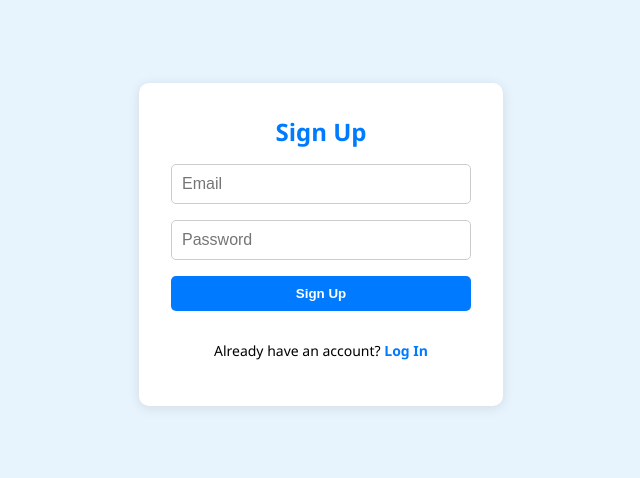
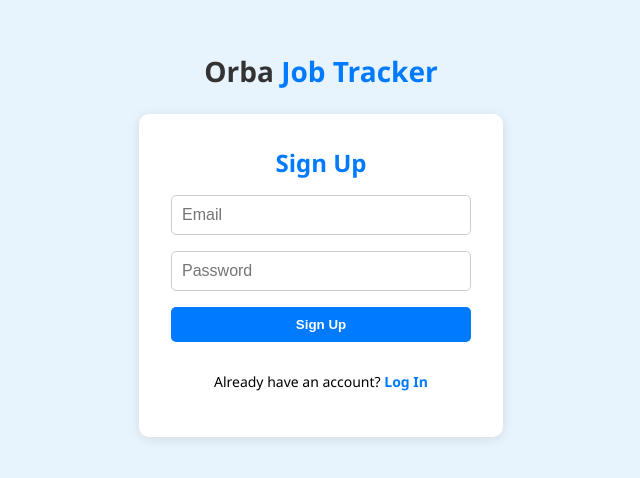
Before and after one commit to OrBarak3/Job-Tracker, a React (Create React App) app: page /signup in a window 1280 px wide. Shown: the part 180-658 px from the top of the page, without its empty margins (319-959 px from the left). Built offline with nearby package versions, Linux system fonts and the light colour scheme; no server answers.

Commit message:
logo change

```diff
--- a/package.json
+++ b/package.json
@@ -7,6 +7,7 @@
     "@testing-library/jest-dom": "^6.6.3",
     "@testing-library/react": "^16.3.0",
     "@testing-library/user-event": "^13.5.0",
+    "@vercel/analytics": "^1.5.0",
     "firebase": "^11.8.1",
     "react": "^19.1.0",
     "react-beautiful-dnd": "^13.1.1",
--- a/src/Login.js
+++ b/src/Login.js
@@ -14,14 +14,21 @@ export default function Login() {
       await signInWithEmailAndPassword(auth, email, password);
       navigate('/dashboard'); // redirect on success
     } catch (err) {
+      console.error("Login error:", err.code, err.message);
       alert(err.message);
     }
   };
 
   return (
     <div style={styles.container}>
+      <div style={styles.inner}>
+        <div style={styles.logo}>
+          Orba <span style={styles.logoAccent}>Job Tracker</span>
+        </div>
+
         <form onSubmit={handleLogin} style={styles.form}>
           <h2 style={styles.header}>Log In</h2>
+
           <input
             type="email"
             value={email}
@@ -38,12 +45,15 @@ export default function Login() {
             required
             style={styles.input}
           />
+
           <button type="submit" style={styles.button}>Log In</button>
+
           <p style={styles.text}>
             Don’t have an account?{' '}
             <Link to="/signup" style={styles.link}>Sign Up</Link>
           </p>
         </form>
+      </div>
     </div>
   );
 }
@@ -55,6 +65,20 @@ const styles = {
     display: 'flex',
     justifyContent: 'center',
     alignItems: 'center',
+  },
+  inner: {
+    display: 'flex',
+    flexDirection: 'column',
+    alignItems: 'center',
+  },
+  logo: {
+    fontSize: '28px',
+    fontWeight: 'bold',
+    marginBottom: '24px',
+    color: '#333',
+  },
+  logoAccent: {
+    color: '#007bff',
   },
   form: {
     backgroundColor: 'white',
--- a/src/Signup.js
+++ b/src/Signup.js
@@ -17,36 +17,109 @@ export default function Signup() {
       alert("Account created!");
       navigate('/dashboard');
     } catch (err) {
+      console.error("Signup error:", err.code, err.message);
       alert(err.message);
     }
   };
 
   return (
-    <div className="auth-container">
-      <form onSubmit={handleSignup} className="auth-box">
-        <h2>Sign Up</h2>
+    <div style={styles.container}>
+      <div style={styles.inner}>
+        <div style={styles.logo}>
+          Orba <span style={styles.logoAccent}>Job Tracker</span>
+        </div>
+
+        <form onSubmit={handleSignup} style={styles.form}>
+          <h2 style={styles.header}>Sign Up</h2>
+
           <input
             type="email"
-          className="auth-input"
             value={email}
             onChange={e => setEmail(e.target.value)}
             placeholder="Email"
             required
+            style={styles.input}
           />
           <input
             type="password"
-          className="auth-input"
             value={password}
             onChange={e => setPassword(e.target.value)}
             placeholder="Password"
             required
+            style={styles.input}
           />
-        <button type="submit" className="auth-button">Sign Up</button>
-        <p className="auth-text">
+
+          <button type="submit" style={styles.button}>Sign Up</button>
+
+          <p style={styles.text}>
             Already have an account?{' '}
-          <Link to="/login" className="auth-link">Log In</Link>
+            <Link to="/login" style={styles.link}>Log In</Link>
           </p>
         </form>
       </div>
+    </div>
   );
 }
+
+const styles = {
+  container: {
+    backgroundColor: '#e8f4fd',
+    height: '100vh',
+    display: 'flex',
+    justifyContent: 'center',
+    alignItems: 'center',
+  },
+  inner: {
+    display: 'flex',
+    flexDirection: 'column',
+    alignItems: 'center',
+  },
+  logo: {
+    fontSize: '28px',
+    fontWeight: 'bold',
+    marginBottom: '24px',
+    color: '#333',
+  },
+  logoAccent: {
+    color: '#007bff',
+  },
+  form: {
+    backgroundColor: 'white',
+    padding: '32px',
+    borderRadius: '10px',
+    boxShadow: '0 2px 12px rgba(0,0,0,0.1)',
+    display: 'flex',
+    flexDirection: 'column',
+    gap: '16px',
+    width: '300px',
+  },
+  header: {
+    margin: 0,
+    textAlign: 'center',
+    color: '#007bff',
+  },
+  input: {
+    padding: '10px',
+    borderRadius: '5px',
+    border: '1px solid #ccc',
+    fontSize: '16px',
+  },
+  button: {
+    backgroundColor: '#007bff',
+    color: 'white',
+    border: 'none',
+    padding: '10px',
+    borderRadius: '5px',
+    fontWeight: 'bold',
+    cursor: 'pointer',
+  },
+  text: {
+    fontSize: '14px',
+    textAlign: 'center',
+  },
+  link: {
+    color: '#007bff',
+    textDecoration: 'none',
+    fontWeight: 'bold',
+  }
+};
```
Also changed, not shown: 1 other file (tests, documents, lock files or other folders). Lines whose indentation alone changed are shown as unchanged.
